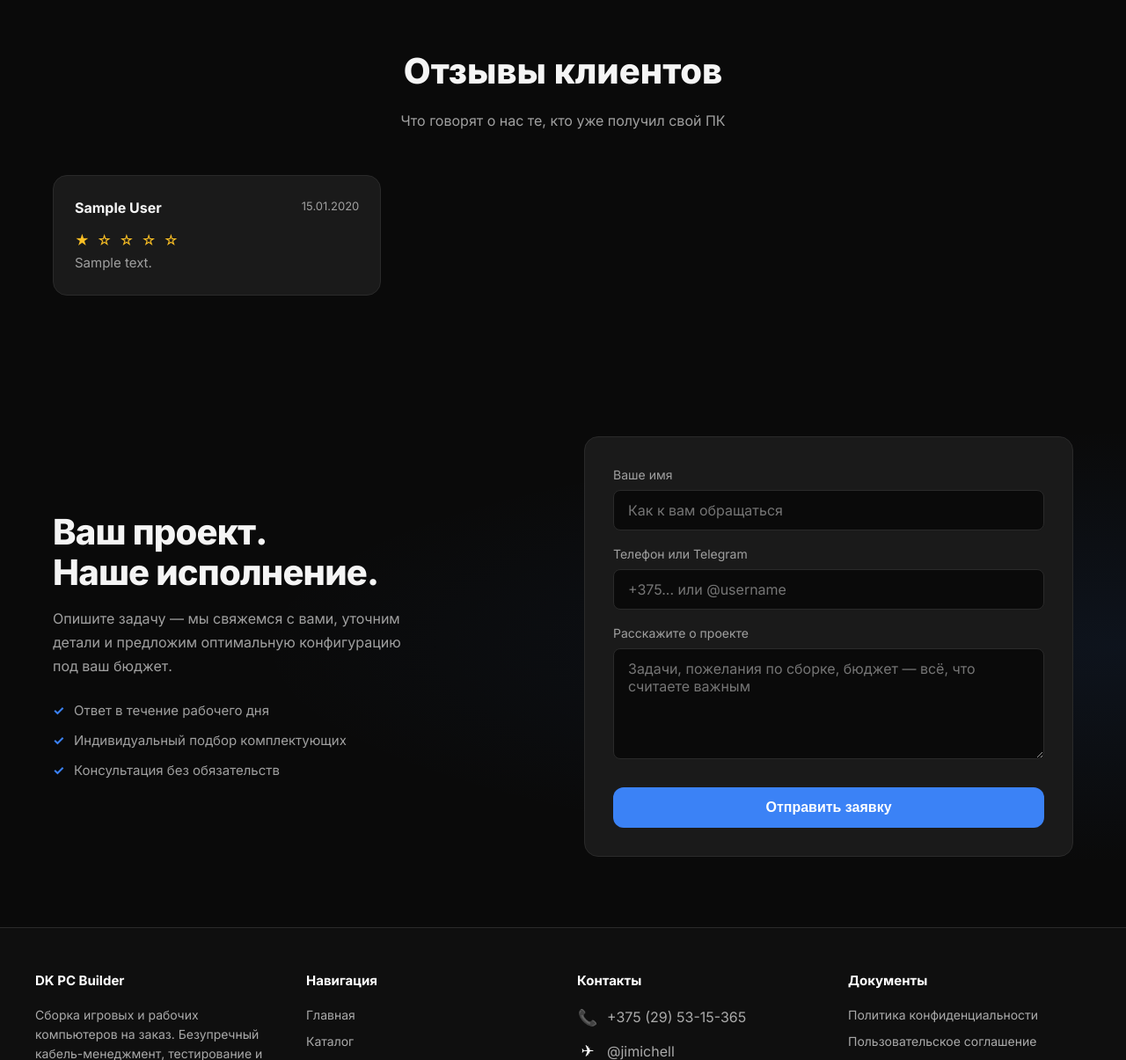
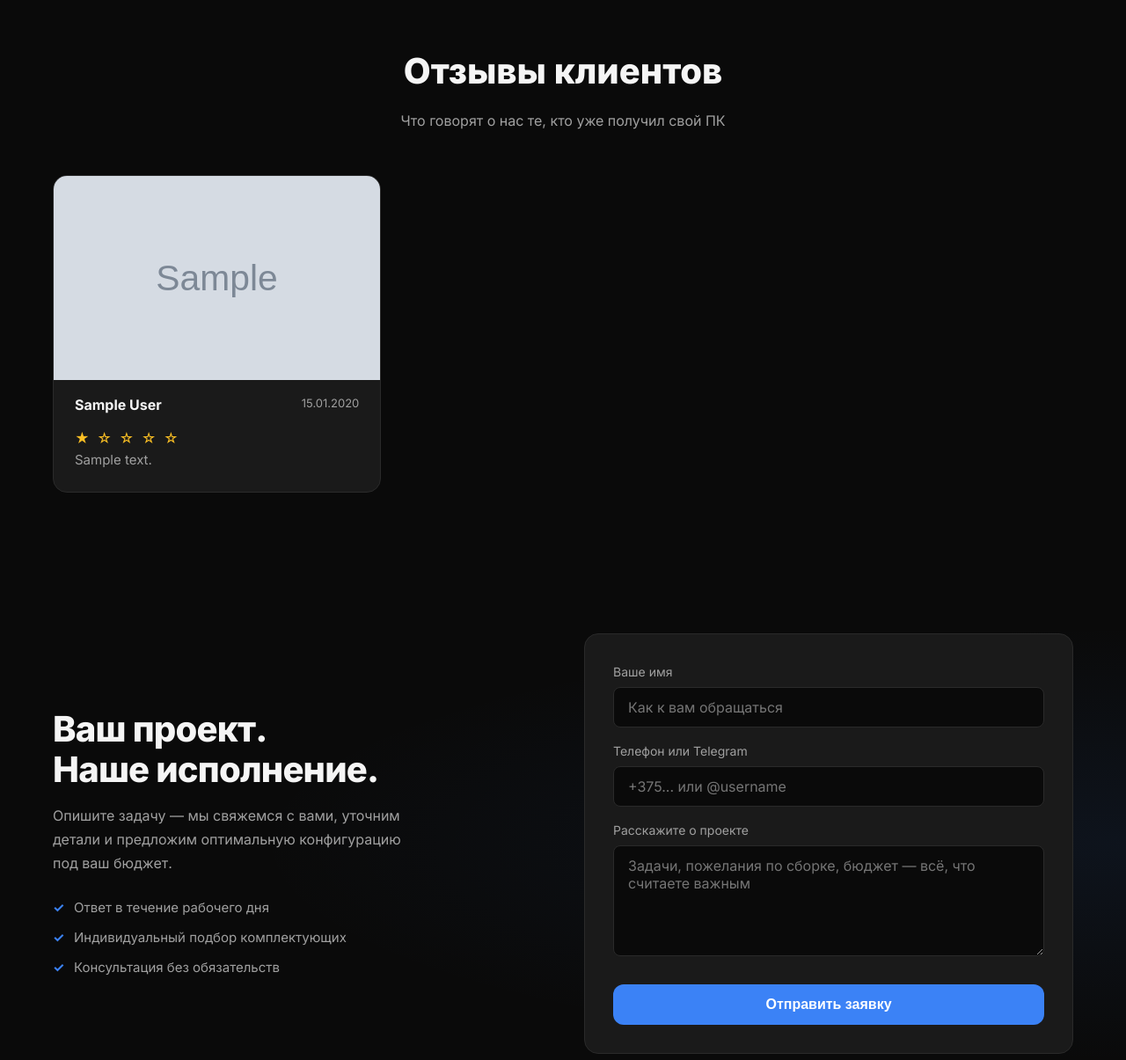
Before and after one commit to jimichel546/dkpcbuilder, a Django app: page / in a window 1280 px wide. Shown: the part 2489-3694 px from the top of the page at 88% size. Run offline with Django 5.2, Linux system fonts and the light colour scheme; tables that the repository leaves empty hold one stand-in row (values such as "Sample post"); grey boxes marked "Sample" are stand-in pictures.

Commit message:
Add photo for otziv

```diff
--- a/shop/admin.py
+++ b/shop/admin.py
@@ -28,6 +28,7 @@ class ReviewAdmin(admin.ModelAdmin):
     list_display = ('author', 'rating', 'is_published', 'created_at')
     list_editable = ('is_published',)
     list_filter = ('rating', 'is_published')
+    fields = ('author', 'text', 'image', 'rating', 'is_published')
 
 
 @admin.register(GalleryPhoto)
--- a/shop/models.py
+++ b/shop/models.py
@@ -83,6 +83,7 @@ class Review(models.Model):
 
     author = models.CharField('Автор', max_length=100)
     text = models.TextField('Текст')
+    image = models.ImageField('Фото', upload_to='reviews/')
     rating = models.IntegerField('Оценка', choices=RATING_CHOICES)
     created_at = models.DateTimeField('Создан', auto_now_add=True)
     is_published = models.BooleanField('Опубликован', default=False)
--- a/static/shop/css/main.css
+++ b/static/shop/css/main.css
@@ -294,7 +294,21 @@ a:hover { color: var(--accent-hover); }
     border: 1px solid var(--border);
     border-radius: var(--radius-lg);
     padding: 1.5rem;
+    overflow: hidden;
 }
+.review-image {
+    margin: -1.5rem -1.5rem 1rem;
+    aspect-ratio: 16 / 10;
+    overflow: hidden;
+    cursor: pointer;
+}
+.review-image img {
+    width: 100%;
+    height: 100%;
+    object-fit: cover;
+    transition: transform 0.3s ease;
+}
+.review-image:hover img { transform: scale(1.05); }
 .review-header { display: flex; justify-content: space-between; align-items: flex-start; margin-bottom: 0.75rem; gap: 1rem; }
 .review-author { font-weight: 700; }
 .review-date { font-size: 0.8125rem; color: var(--text-muted); white-space: nowrap; }
--- a/templates/shop/index.html
+++ b/templates/shop/index.html
@@ -235,6 +235,11 @@
         <div class="reviews-grid">
             {% for review in reviews %}
             <div class="review-card">
+                <div class="review-image"
+                     data-lightbox="{{ review.image.url }}"
+                     data-caption="Отзыв — {{ review.author }}">
+                    <img src="{{ review.image.url }}" alt="Фото от {{ review.author }}">
+                </div>
                 <div class="review-header">
                     <span class="review-author">{{ review.author }}</span>
                     <span class="review-date">{{ review.created_at|date:"d.m.Y" }}</span>
```
Also changed, not shown: shop/migrations/0003_review_image.py (added).
